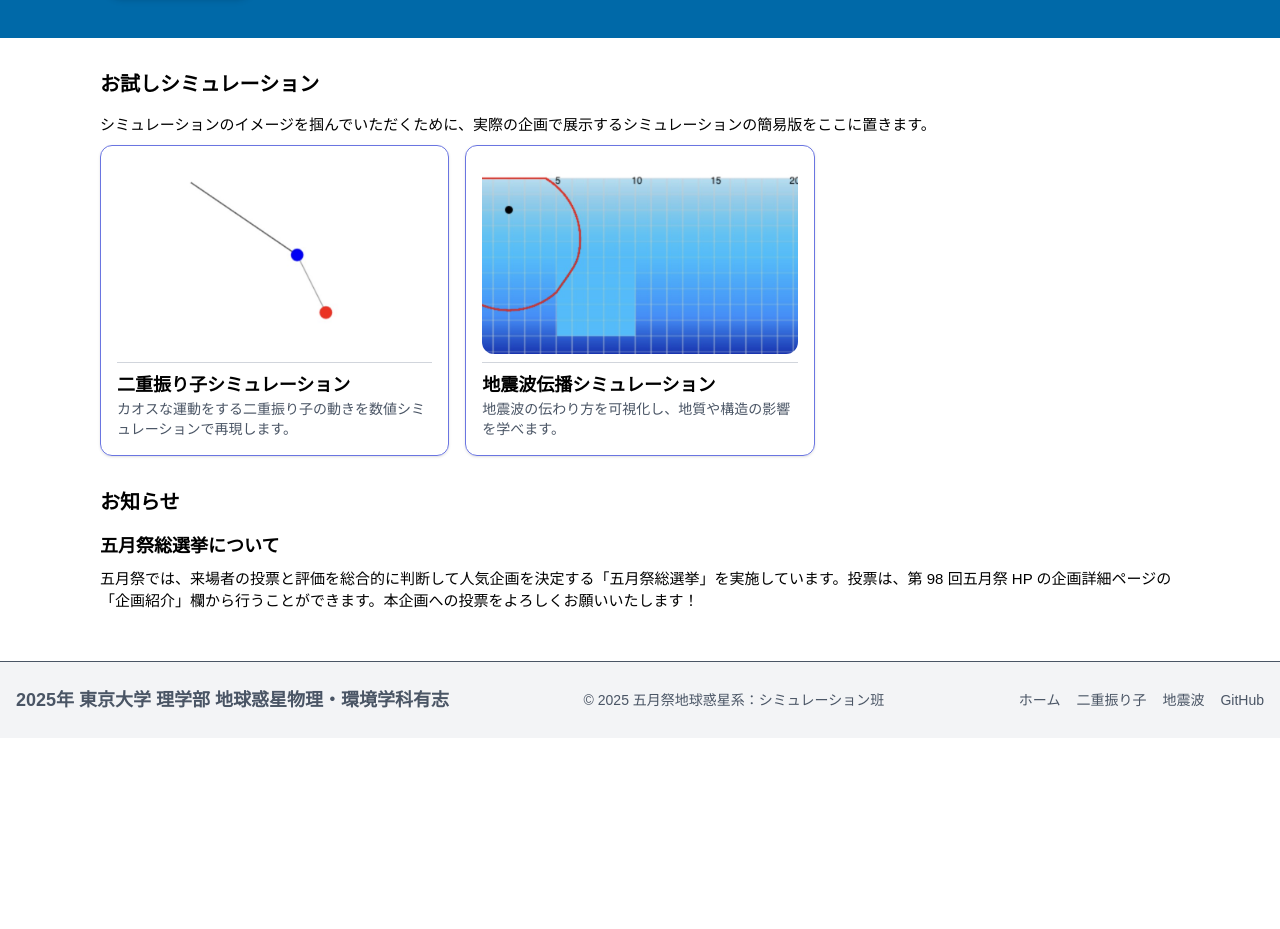
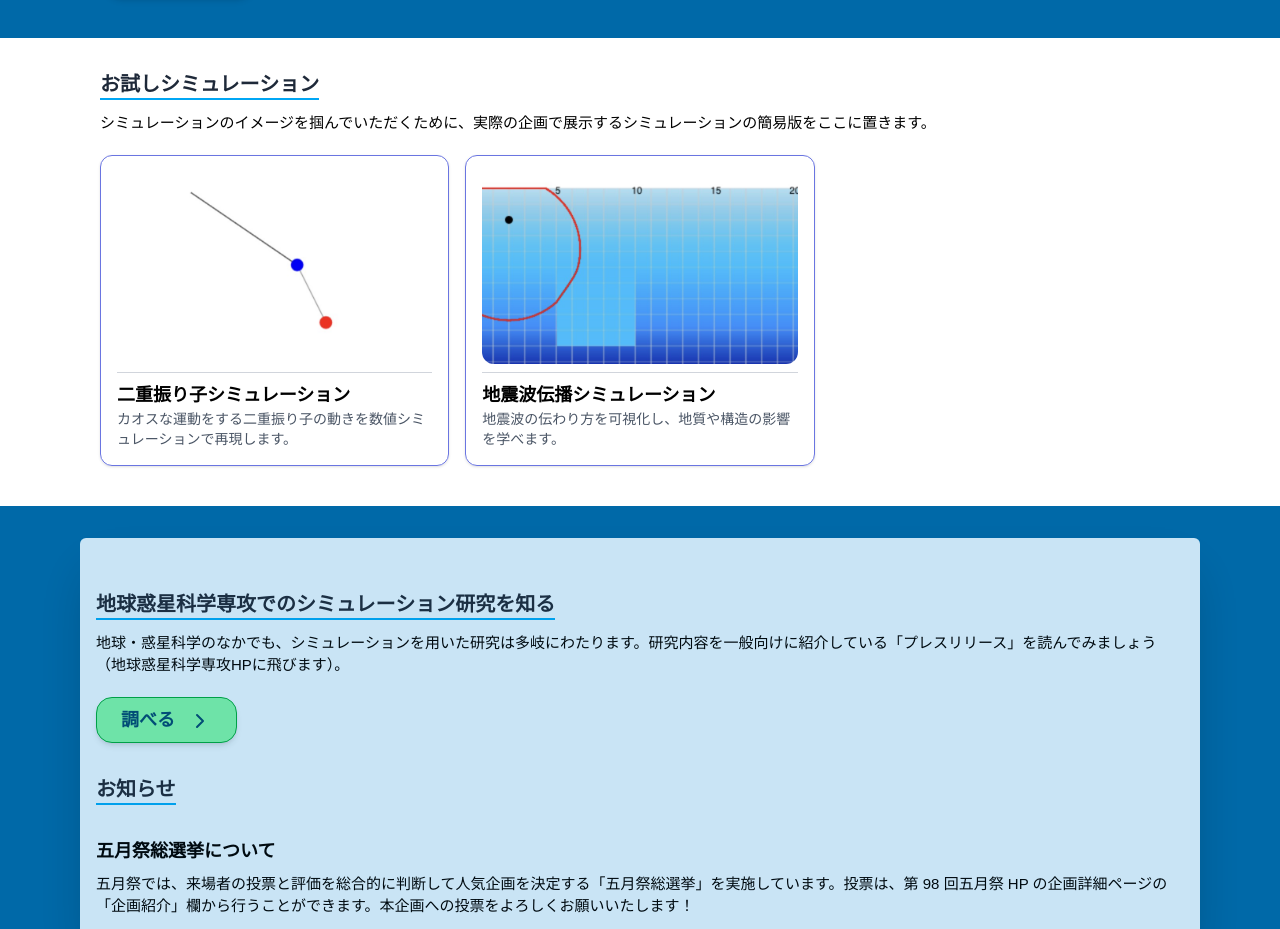
Before and after one commit to chiwaku-wakwak/chiwaku-simulation, a Next.js app: page / in a window 1280 px wide. Shown: the part 723-1652 px from the top of the page. Before the commit the page ends 1461 px from the top, so only its background shows below. Built offline with nearby package versions, Linux system fonts and the light colour scheme.

Commit message:
非本質的な部分

```diff
--- a/package.json
+++ b/package.json
@@ -13,6 +13,7 @@
     "@emotion/styled": "^11.14.0",
     "@mui/material": "^7.0.2",
     "@mui/styled-engine-sc": "^7.0.2",
+    "framer-motion": "^12.10.1",
     "lucide-react": "^0.507.0",
     "next": "15.3.1",
     "react": "^19.0.0",
--- a/src/app/page.tsx
+++ b/src/app/page.tsx
@@ -5,7 +5,8 @@ import Link from "next/link";
 import Image from "next/image";
 import "./globals.css";
 import { Link as Scroll } from "react-scroll";
-import { ChevronDown } from "lucide-react";
+import { motion } from "framer-motion";
+import { ChevronDown, ChevronRight } from "lucide-react";
 
 import Header from "@/components/Header";
 import Footer from "@/components/Footer";
@@ -55,11 +56,11 @@ export default function Home() {
         </div>
       </div>
       <div className="flex-grow pt-0 pb-10 px-4 lg:px-25" id="simulation">
-        <h2 className="text-xl font-bold mt-8 mb-4" id="simulation">
+        <h2 className="text-xl py-8 font-bold text-gray-800 text-left border-b-2 border-sky-500 pb-0 inline-block" id="simulation">
           お試しシミュレーション
         </h2>
 
-        <p className="mb-2">
+        <p className="mb-2 py-3">
           シミュレーションのイメージを掴んでいただくために、実際の企画で展示するシミュレーションの簡易版をここに置きます。
         </p>
 
@@ -102,14 +103,40 @@ export default function Home() {
             </div>
           </Link>
         </div>
+        </div>
+        <div className="bg-sky-700">
+          <div className="px-4 mx-2 my-8 py-5 bg-sky-100 rounded-md lg:mx-20 shadow-2xl opacity-90">
 
-        <h2 className="text-xl font-bold mt-8 mb-4">お知らせ</h2>
-        <h3 className="text-lg font-bold mb-2">五月祭総選挙について</h3>
+        <h2 className="text-xl pt-8 font-bold text-gray-800 text-left border-b-2 border-sky-500 pb-0 inline-block">
+          地球惑星科学専攻でのシミュレーション研究を知る
+        </h2>
+
+        <p className="mb-2 py-3">
+          地球・惑星科学のなかでも、シミュレーションを用いた研究は多岐にわたります。研究内容を一般向けに紹介している「
+          <Link href="https://www.eps.s.u-tokyo.ac.jp/?s=%E3%82%B7%E3%83%9F%E3%83%A5%E3%83%AC%E3%83%BC%E3%82%B7%E3%83%A7%E3%83%B3">
+            プレスリリース
+          </Link>
+          」を読んでみましょう（地球惑星科学専攻HPに飛びます）。
+        </p>
+        <div className="pb-5">
+
+        <Link
+          href="https://www.eps.s.u-tokyo.ac.jp/?s=%E3%82%B7%E3%83%9F%E3%83%A5%E3%83%AC%E3%83%BC%E3%82%B7%E3%83%A7%E3%83%B3"
+          className="inline-block px-6 py-2 border border-green-600 bg-green-300 hover:bg-green-400 hover:border-sky-500 text-sky-900 text-lg font-semibold rounded-2xl shadow-md transition"
+        >
+          調べる <ChevronRight className="inline ml-2" />
+        </Link>
+
+        </div>
+
+        <h2 className="text-xl py-3 font-bold text-gray-800 text-left border-b-2 border-sky-500 pb-0 inline-block">お知らせ</h2>
+        <h3 className="text-lg font-bold mb-2 pt-8">五月祭総選挙について</h3>
         <p className="mb-2">
           五月祭では、来場者の投票と評価を総合的に判断して人気企画を決定する「五月祭総選挙」を実施しています。投票は、第
           98 回五月祭 HP
           の企画詳細ページの「企画紹介」欄から行うことができます。本企画への投票をよろしくお願いいたします！
         </p>
+        </div>
       </div>
       <Footer />
     </div>
--- a/src/components/Header.tsx
+++ b/src/components/Header.tsx
@@ -7,7 +7,7 @@ const Header: React.FC = () => {
   const [isOpen, setIsOpen] = useState(false);
 
   return (
-    <header className="fixed top-0 w-full bg-white shadow-md z-50">
+    <header className="fixed top-0 w-full bg-white shadow-md z-50 opacity-90">
       <div className="flex items-center justify-between px-4 py-3 md:px-8 bg-white">
         {/* ロゴとタイトル */}
         <div className="flex items-center space-x-3">
```
Also changed, not shown: 1 other file (tests, documents, lock files or other folders).
